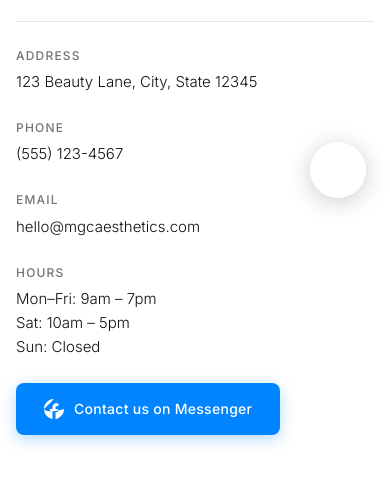
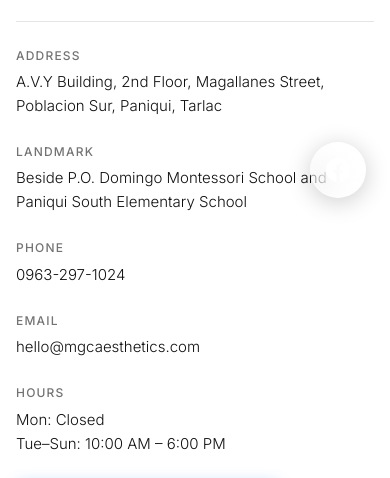
Before and after one commit to gallemarj/mgc-aesthetics, a Next.js app: page /contact in a window 390 px wide. Shown: the part 622-1100 px from the top of the page. Built offline with nearby package versions, Linux system fonts and the light colour scheme.

Commit message:
Update contact info: real address, phone, and hours

```diff
--- a/app/booking/page.jsx
+++ b/app/booking/page.jsx
@@ -32,7 +32,7 @@ export default function BookingPage() {
                 <div className="booking-contact">
                   <div>
                     <strong>Phone</strong>
-                    <p>(555) 123-4567</p>
+                    <p>0963-297-1024</p>
                   </div>
                   <div>
                     <strong>Email</strong>
--- a/app/contact/page.jsx
+++ b/app/contact/page.jsx
@@ -32,11 +32,21 @@ export default function ContactPage() {
                 <div className="contact-details">
                   <div className="contact-detail">
                     <span className="contact-detail__label">Address</span>
-                    <span>123 Beauty Lane, City, State 12345</span>
+                    <span>
+                      A.V.Y Building, 2nd Floor, Magallanes Street, Poblacion
+                      Sur, Paniqui, Tarlac
+                    </span>
+                  </div>
+                  <div className="contact-detail">
+                    <span className="contact-detail__label">Landmark</span>
+                    <span>
+                      Beside P.O. Domingo Montessori School and Paniqui South
+                      Elementary School
+                    </span>
                   </div>
                   <div className="contact-detail">
                     <span className="contact-detail__label">Phone</span>
-                    <span>(555) 123-4567</span>
+                    <span>0963-297-1024</span>
                   </div>
                   <div className="contact-detail">
                     <span className="contact-detail__label">Email</span>
@@ -45,11 +55,9 @@ export default function ContactPage() {
                   <div className="contact-detail">
                     <span className="contact-detail__label">Hours</span>
                     <span>
-                      Mon–Fri: 9am – 7pm
+                      Mon: Closed
                       <br />
-                      Sat: 10am – 5pm
-                      <br />
-                      Sun: Closed
+                      Tue–Sun: 10:00 AM – 6:00 PM
                     </span>
                   </div>
                 </div>
--- a/components/BookingForm.jsx
+++ b/components/BookingForm.jsx
@@ -61,7 +61,7 @@ export default function BookingForm() {
             id="phone"
             name="phone"
             required
-            placeholder="(555) 123-4567"
+            placeholder="09XX XXX XXXX"
           />
         </div>
       </div>
--- a/components/Footer.jsx
+++ b/components/Footer.jsx
@@ -100,10 +100,10 @@ export default function Footer() {
           <div className="footer__col">
             <h4 className="footer__heading">Contact</h4>
             <ul className="footer__list">
-              <li>123 Beauty Lane</li>
-              <li>City, State 12345</li>
-              <li>(555) 123-4567</li>
-              <li>hello@mgcaesthetics.com</li>
+              <li>A.V.Y Building, 2nd Floor</li>
+              <li>Magallanes Street, Poblacion Sur</li>
+              <li>Paniqui, Tarlac</li>
+              <li>0963-297-1024</li>
             </ul>
           </div>
         </div>
```
